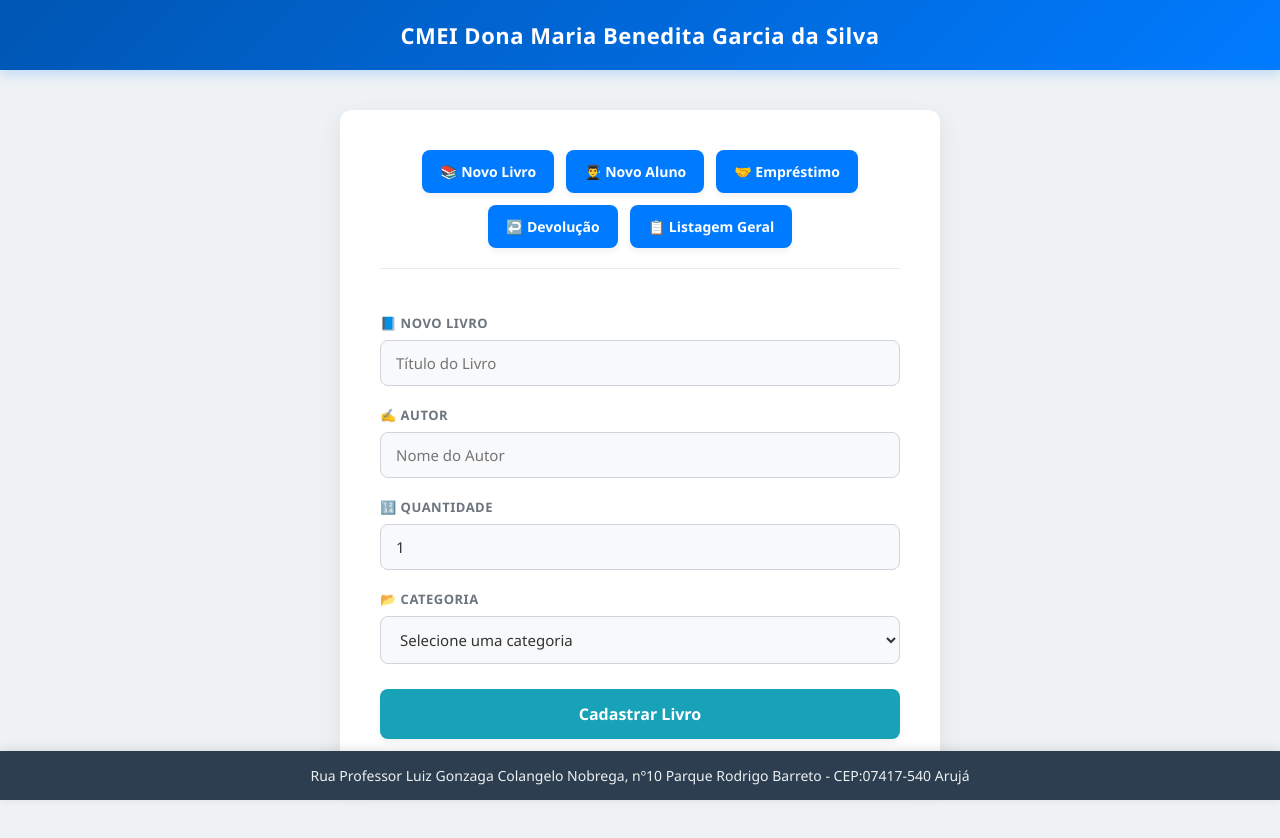
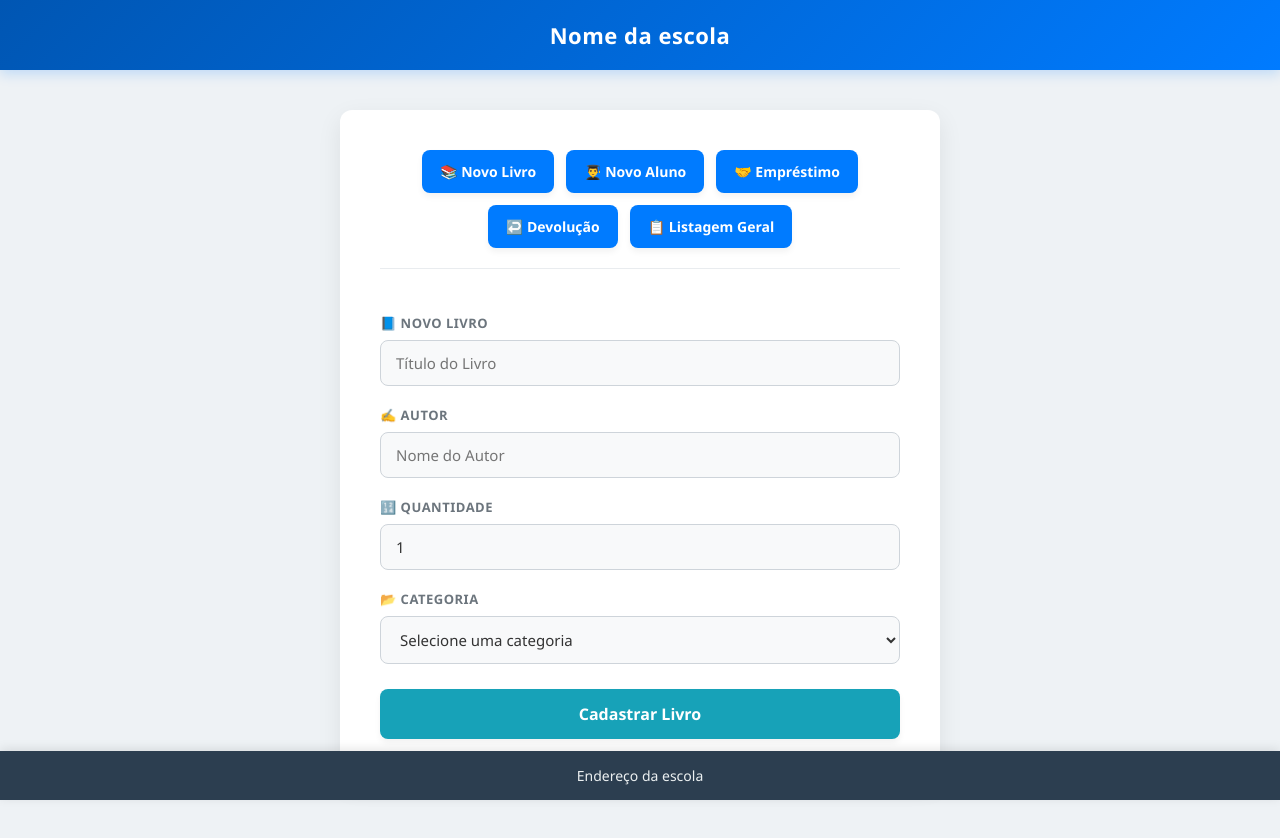
Before and after one commit to Kanoyadani/BibliotecaPi, a website: page main.html in a window 1280 px wide. Drawn offline with Linux system fonts and the light colour scheme.

Commit message:
Alterado header e footer para nome da escola e end. escola

```diff
--- a/footer.html
+++ b/footer.html
@@ -1,3 +1,3 @@
 <footer>
-    <p>Rua Professor Luiz Gonzaga Colangelo Nobrega, nº10 Parque Rodrigo Barreto - CEP:07417-540 Arujá</p>
+    <p>Endereço da escola</p>
 </footer>
--- a/header.html
+++ b/header.html
@@ -1,3 +1,3 @@
 <header>
-    <h1>CMEI Dona Maria Benedita Garcia da Silva</h1>
+    <h1>Nome da escola</h1>
 </header>
```
